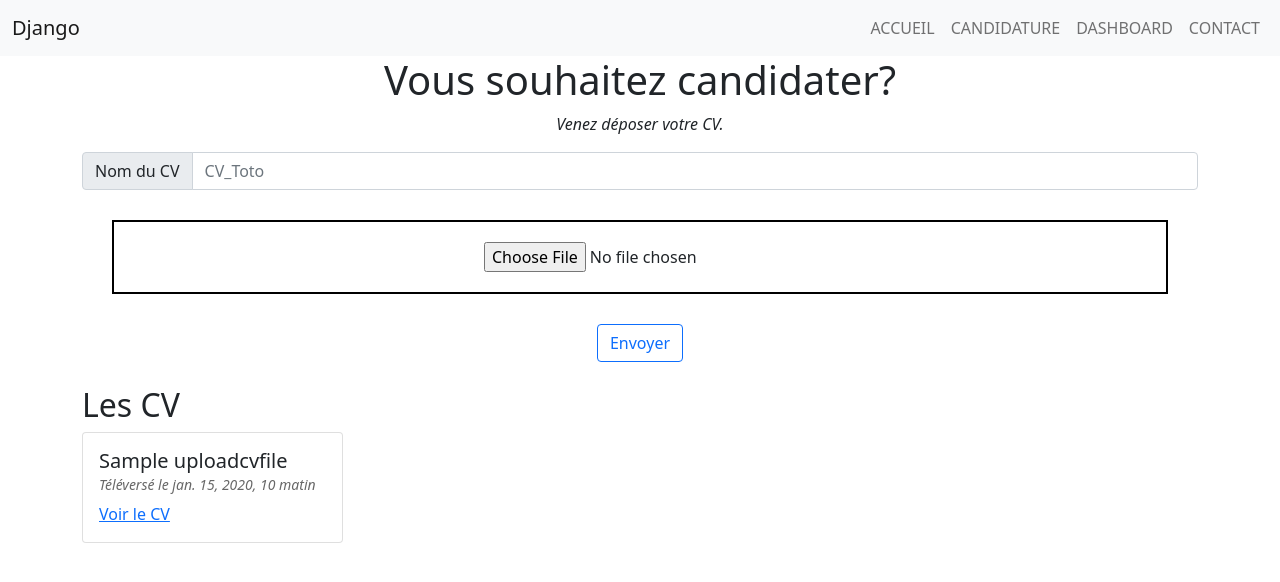
After one commit to YeSylvie/iim-a4-django, a Django app: page /apply in a window 1280 px wide. The commit adds this page. Shown: the top 582 px of the page. Run offline with Django 3.2, Linux system fonts and the light colour scheme; tables that the repository leaves empty hold one stand-in row (values such as "Sample post").

Commit message:
Upload CV

```diff
--- a/mysite/formation/models.py
+++ b/mysite/formation/models.py
@@ -9,3 +9,8 @@ class Contact(models.Model):
     email = models.EmailField()
     message = models.TextField()
     created_date = models.DateTimeField(default=timezone.now)
+
+class UploadCvFile(models.Model):
+    cv_name = models.CharField(max_length=255, blank=True)
+    cv_file = models.FileField(upload_to='formation/documents/cv/')
+    uploaded_date = models.DateTimeField(default=timezone.now)
--- a/mysite/formation/static/formation/css/dashboard.css
+++ b/mysite/formation/static/formation/css/dashboard.css
@@ -8,9 +8,9 @@ body {
 }
 
 .second-nav {
-    position: fixed;
+    width: 250px;
     display: block;
-    height: 100vh;
+    height: calc(100vh - 58px);
     background-color: #545F77;
 }
 
--- /dev/null
+++ b/mysite/formation/static/formation/css/global.css
@@ -0,0 +1,26 @@
+.text-prez {
+    font-style: italic;
+    font-size: 16px;
+}
+
+.card-m {
+    margin-left: 5px;
+    margin-right: 5px;
+}
+
+.message {
+    border-bottom: 1px solid #D4D4D4;
+    margin-bottom: 10px;
+}
+
+.datetime {
+    font-style: italic;
+    font-size: 14px;
+    color: #676767;
+}
+
+.depot-cv {
+    border: solid 2px #000;
+    padding: 20px;
+    margin: 30px;
+}
--- /dev/null
+++ b/mysite/formation/templates/formation/apply.html
@@ -0,0 +1,46 @@
+{% extends 'formation/base.html' %}
+
+{% block content %}
+
+    <section class="container">
+        <div class="text-center">
+            <h1>Vous souhaitez candidater?</h1>
+            <p class="text-prez">Venez déposer votre CV.</p>
+        </div>
+    </section>
+
+    <!-- UPLAOD CV -->
+    <section class="container">
+        <form enctype="multipart/form-data" method="POST" class="post-form" action="{% url 'new-cv' %}">{% csrf_token %}
+            <div class="input-group mb-3">
+                <span class="input-group-text">Nom du CV</span>
+                <input type="text" class="form-control" aria-label="cv_file" name="cv_name" placeholder="CV_Toto" required>
+            </div>
+            <div class="depot-cv text-center">
+                <input type="file" name="cv_file" id="file" class="inputfile" required/>
+            </div>
+            <div class="text-center">
+                <button type="submit" class="btn btn-outline-primary">Envoyer</button>
+            </div>
+        </form>
+    </section>
+
+    <!-- Message des contacts -->
+    <section class="container pt-4">
+        <h2>Les CV</h2>
+        <div class="row">
+            {% for cv in cvs %}
+            <div class="col-sm-3">
+                <div class="card">
+                    <div class="card-body">
+                        <h5 class="card-title">{{ cv.cv_name }}</h5>
+                        <h6 class="card-subtitle mb-2 datetime">Téléversé le {{ cv.uploaded_date }}</h6>
+                        <a href="{{ cv.cv_file }}" class="card-link" target="blank_" >Voir le CV</a>
+                    </div>
+                </div>
+            </div>
+            {% endfor %}
+        </div>
+    </section>
+
+{% endblock %}
--- /dev/null
+++ b/mysite/formation/templates/formation/base.html
@@ -0,0 +1,55 @@
+{% load static %}
+
+<!doctype html>
+<html lang="fr">
+<head>
+    <meta charset="utf-8">
+    <title>Django : Projet de Sylvie Ye</title>
+
+    <!-- BOOTSTRAP CSS -->
+    <link href="https://cdn.jsdelivr.net/npm/bootstrap@5.0.0-beta2/dist/css/bootstrap.min.css" rel="stylesheet" integrity="sha384-BmbxuPwQa2lc/FVzBcNJ7UAyJxM6wuqIj61tLrc4wSX0szH/Ev+nYRRuWlolflfl" crossorigin="anonymous">
+
+    <!-- GLOABAL CSS -->
+    <link rel="stylesheet" href="{% static 'formation/css/global.css' %}">
+
+    {% block css %}
+    {% endblock %}
+</head>
+<body>
+  <header>
+    <nav class="navbar navbar-expand-lg navbar-light bg-light">
+      <div class="container-fluid">
+        <a class="navbar-brand" href="#">Django</a>
+        <button class="navbar-toggler" type="button" data-bs-toggle="collapse" data-bs-target="#navbarNav" aria-controls="navbarNav" aria-expanded="false" aria-label="Toggle navigation">
+          <span class="navbar-toggler-icon"></span>
+        </button>
+        <div class="collapse navbar-collapse" id="navbarNav">
+          <ul class="navbar-nav ms-auto">
+            <li class="nav-item">
+              <a class="nav-link" href="{% url 'home' %}">ACCUEIL</a>
+            </li>
+            <li class="nav-item">
+              <a class="nav-link" href="{% url 'apply' %}">CANDIDATURE</a>
+            </li>
+            <li class="nav-item">
+              <a class="nav-link" href="{% url 'dashboard' %}">DASHBOARD</a>
+            </li>
+            <li class="nav-item">
+              <a class="nav-link" href="{% url 'contact' %}">CONTACT</a>
+            </li>
+          </ul>
+        </div>
+      </div>
+    </nav>
+  </header>
+
+  {% block content %}
+  {% endblock %}
+
+  <!-- BOOTSTRAP JS -->
+  <script src="https://cdn.jsdelivr.net/npm/bootstrap@5.0.0-beta2/dist/js/bootstrap.bundle.min.js" integrity="sha384-b5kHyXgcpbZJO/tY9Ul7kGkf1S0CWuKcCD38l8YkeH8z8QjE0GmW1gYU5S9FOnJ0" crossorigin="anonymous"></script>
+
+  {% block scripts %}
+  {% endblock %}
+</body>
+</html>
--- a/mysite/formation/templates/formation/dashboard.html
+++ b/mysite/formation/templates/formation/dashboard.html
@@ -37,6 +37,7 @@
         </nav>
     </header>
 
+    <div class="d-flex">
         <nav class="second-nav">
             <ul class="navbar-nav">
                 <li class="nav-item">
@@ -62,7 +63,8 @@
             </ul>
         </nav>
 
-    <section class="container">
+        <div class="w-100">
+            <section class="container-fluid">
                 <h2 class="text-white">Dashboard</h2>
                 <div class="row">
                     <div class="col-3">
@@ -188,6 +190,8 @@
 
                 </div>
             </section>
+        </div>
+    </div>
 
 
     <!-- BOOTSTRAP JS -->
--- a/mysite/formation/views.py
+++ b/mysite/formation/views.py
@@ -1,15 +1,16 @@
 from django.http import HttpResponse
-from django.shortcuts import render
+from django.shortcuts import render, redirect
 from django.utils import timezone
-from .models import Contact
-# from .forms import ContactForm
+from .models import Contact, UploadCvFile
+from .forms import ContactForm, UploadCvFileForm
 
 # Create your views here.
 def home(request):
     return render(request, 'formation/index.html')
 
-def about(request):
-    return render(request, 'formation/about.html')
+def apply(request):
+    cvs = UploadCvFile.objects.filter(uploaded_date__lte=timezone.now()).order_by('uploaded_date')
+    return render(request, 'formation/apply.html', {'cvs': cvs})
 
 def contact(request):
     messages = Contact.objects.filter(created_date__lte=timezone.now()).order_by('created_date')
@@ -18,13 +19,28 @@ def contact(request):
 def dashboard(request):
     return render(request, 'formation/dashboard.html')
 
-# def new_contact(request):
-#     if request.method == "POST":
-#         form = ContactForm(request.POST)
-#         if form.is_valid():
-#             post = form.save(commit=False)
-#             post.pcreated_date = timezone.now()
-#             post.save()
-#     else:
-#         form = ContactForm()
-#     return render(request, 'formation/contact.html', {'form': form})
+def new_contact(request):
+    if request.method == "POST":
+        form = ContactForm(request.POST)
+        if form.is_valid():
+            post = form.save(commit=False)
+            post.created_date = timezone.now()
+            post.save()
+        else:
+            return HttpResponse(status=500)
+    else:
+        form = ContactForm()
+    return redirect('/contact')
+
+def new_cv(request):
+    if request.method == "POST":
+        form = UploadCvFileForm(request.POST, request.FILES)
+        if form.is_valid():
+            post = form.save(commit=False)
+            post.uploaded_date = timezone.now()
+            post.save()
+        else:
+            return HttpResponse(status=500)
+    else:
+        form = UploadCvFileForm()
+    return redirect('/apply')
--- a/mysite/mysite/settings.py
+++ b/mysite/mysite/settings.py
@@ -131,3 +131,7 @@ USE_TZ = True
 # https://docs.djangoproject.com/en/3.1/howto/static-files/
 
 STATIC_URL = '/static/formation/'
+
+# Media url and root
+# MEDIA_ROOT = os.path.join(BASE_DIR, 'media')
+# MEDIA_URL = '/media/'
--- a/mysite/mysite/urls.py
+++ b/mysite/mysite/urls.py
@@ -20,7 +20,9 @@ from formation import views
 urlpatterns = [
     path('admin/', admin.site.urls),
     path('', views.home, name='home'),
-    path('about', views.about, name='about'),
+    path('apply', views.apply, name='apply'),
+    path('new-cv', views.new_cv, name='new-cv'),
     path('contact', views.contact, name='contact'),
+    path('new-contact', views.new_contact, name='new-contact'),
     path('dashboard', views.dashboard, name='dashboard'),
 ]
```
Also changed, not shown: mysite/formation/forms.py (+11 -8 lines), mysite/formation/static/formation/css/index.css (deleted, +0 -9 lines), mysite/formation/templates/formation/about.html (deleted, +0 -49 lines), mysite/formation/templates/formation/contact.html (+15 -59 lines), mysite/formation/templates/formation/index.html (+3 -40 lines), mysite/formation/documents/cv/USEC-IoT_Dashboard_copy.png (added), mysite/formation/migrations/0002_uploadcvfile.py (added), 1 other file. Lines whose indentation alone changed are shown as unchanged.
